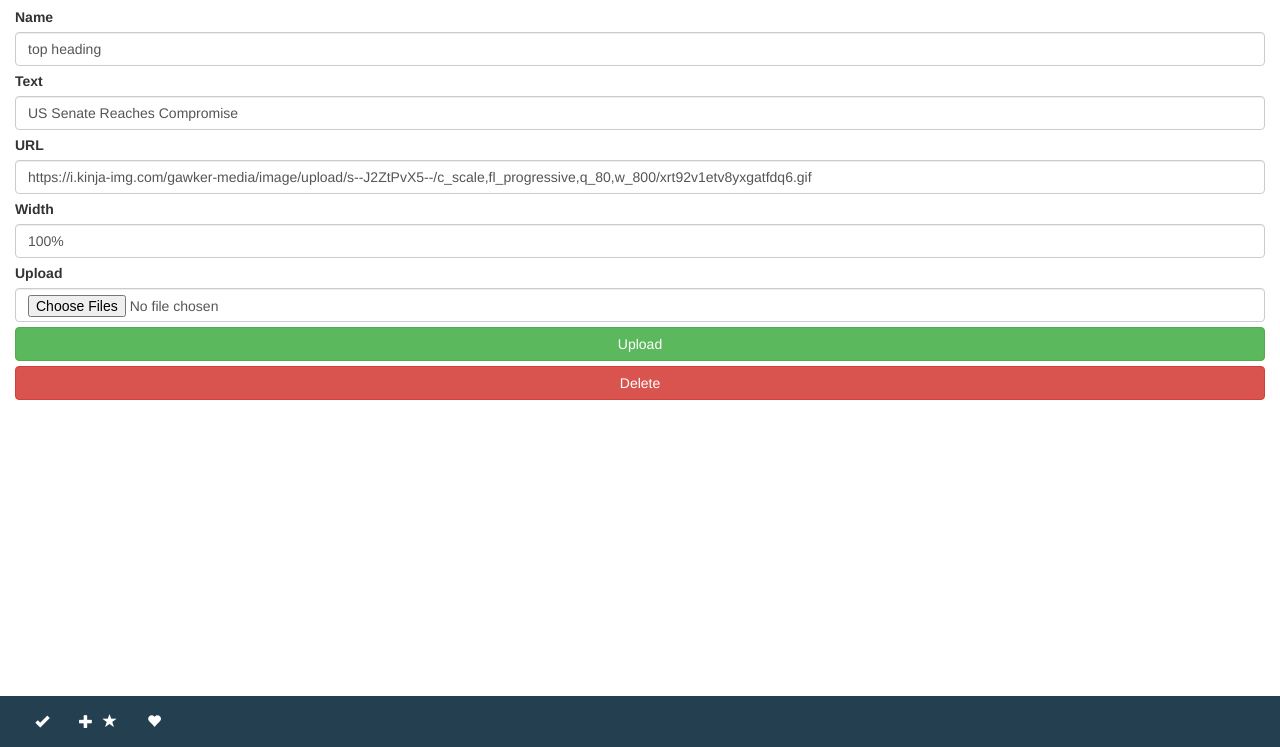
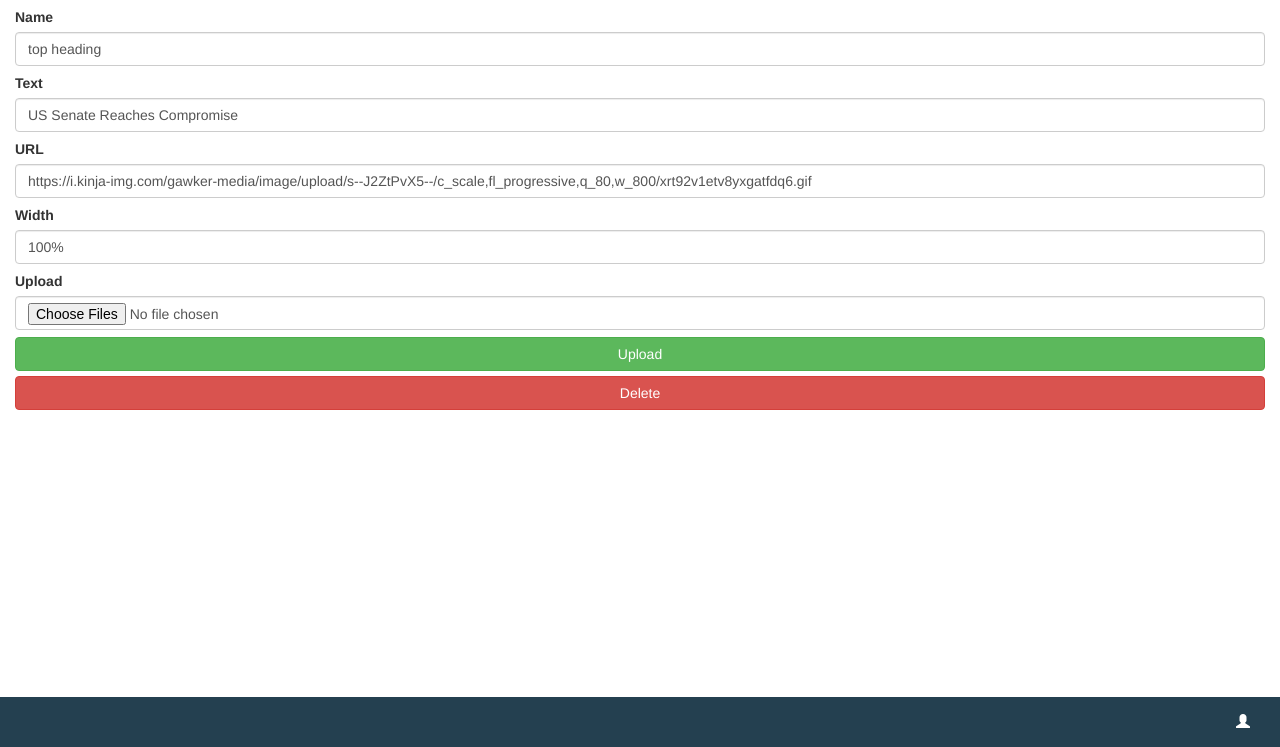
Before and after one commit to avnighael/Web-Development, a website: page public/assignment/widget/widget-image-edit.html in a window 1280 px wide. Shown: the part 53-800 px from the top of the page. Drawn offline with nearby package versions, Linux system fonts and the light colour scheme.

Commit message:
Assignment 2 Final changes

```diff
--- a/public/assignment/css/style.css
+++ b/public/assignment/css/style.css
@@ -2,7 +2,7 @@ input.form-control,
 textarea.form-control,
 select.form-control,
 file.form-control {
-    margin-bottom: 5px;
+    margin-bottom: 7px;
 }
 
 textarea.form-control {
@@ -106,3 +106,5 @@ nav.navbar.navbar-default.navbar-fixed-top {
         padding-left: 0px;
     }
 }
+
+a:hover { text-decoration: none; }
--- a/public/assignment/widget/widget-image-edit.html
+++ b/public/assignment/widget/widget-image-edit.html
@@ -73,31 +73,16 @@
 </div>
 
 
-<nav class="navbar navbar-default navbar-fixed-bottom">
+<nav class="=navbar navbar-default navbar-fixed-bottom">
     <div class="container-fluid">
-        <div class="row navbar-text">
-            <div class="col-xs-3 text-center">
-                <a href="#">
-                    <span class="glyphicon glyphicon-ok"></span>
-                </a>
-            </div>
-            <div class="col-xs-3 text-center">
-                <a href="#">
-                    <span class="glyphicon glyphicon-plus"></span>
-                </a>
-            </div>
-            <div class="col-xs-3 text-center">
-                <a href="#">
-                    <span class="glyphicon glyphicon-star"></span>
-                </a>
-            </div>
-            <div class="col-xs-3 text-center">
-                <a href="#">
-                    <span class="glyphicon glyphicon-heart"></span>
-                </a>
-            </div>
+        <div class="navbar-text pull-right">
+            <a class="navbar-link" href="../user/profile.html">
+                <span class="glyphicon glyphicon-user"></span>
+            </a>
+
         </div>
     </div>
+
 </nav>
 
 </body>
```
Also changed, not shown: public/assignment/user/profile.html (+1 -1 lines), public/assignment/widget/widget-chooser.html (+7 -22 lines), public/assignment/widget/widget-heading-edit.html (+7 -22 lines), public/assignment/widget/widget-youtube-edit.html (+7 -22 lines).
